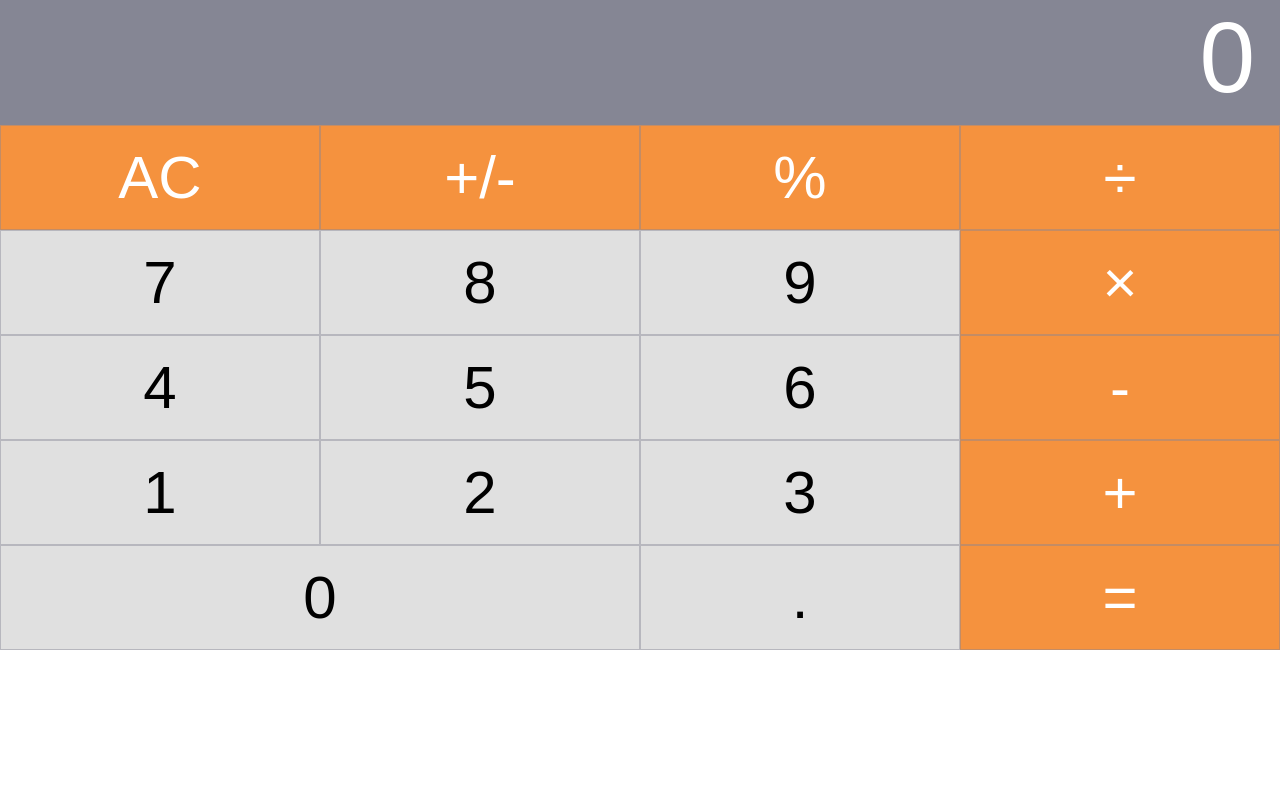
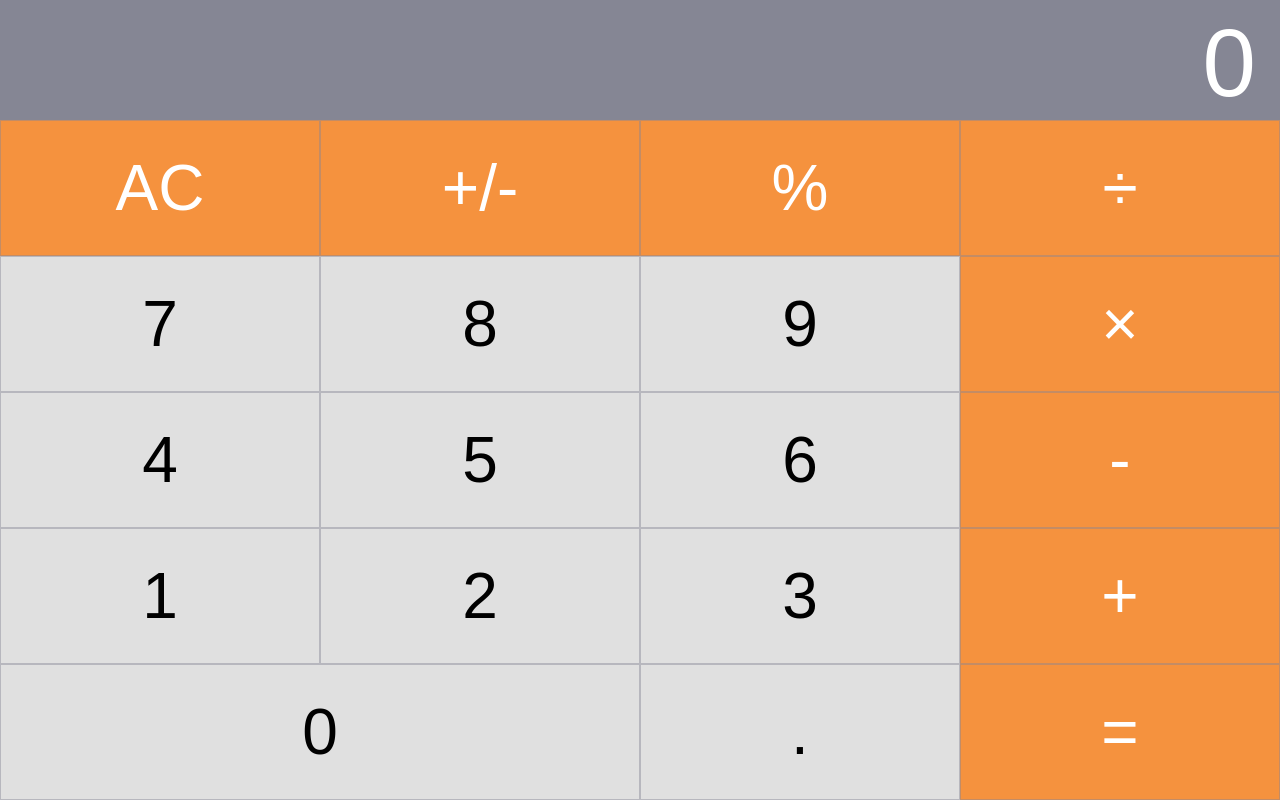
Before and after one commit to adechan/simple-calculator-react, a React (Create React App) app: page / in a window 1280 px wide. Built offline with nearby package versions, Linux system fonts and the light colour scheme.

Commit message:
fixed the height of the buttons

```diff
--- a/src/App.css
+++ b/src/App.css
@@ -3,6 +3,7 @@
 
 
 .App {
-  text-align: center;
   color: white;
+  height: 100%;
+  display: block;
 }
--- a/src/Components/Calculator/Button.js
+++ b/src/Components/Calculator/Button.js
@@ -38,12 +38,12 @@ const Button = ({value, width, setDisplayValue, displayValue, operation, setOper
     const Button = styled.button`
     background-color: ${backgroundColour};
     padding: 0px;
-    height: 8.2vw;
+    height: 100%;
     width: ${widthButton};
     border: 1px solid rgb(133, 134, 148, .45);
     color: ${textColour};
     font-family: 'Sans Sans', sans-serif;
-    font-size: 60px;
+    font-size: 8vh;
     font-weight: normal;
     padding: 0px;
     margin: 0px;
--- a/src/Components/Calculator/Buttons.js
+++ b/src/Components/Calculator/Buttons.js
@@ -8,6 +8,7 @@ const Buttons = ({setDisplayValue, displayValue, setOperation, operation, setPre
     `
 
     const Div = styled.div`
+    height: 17vh;
     `
 
     return (
--- a/src/Components/Calculator/Display.js
+++ b/src/Components/Calculator/Display.js
@@ -6,18 +6,19 @@ const Display = ({displayValue}) => {
     const Container = styled.div`
         margin: 0 auto;
         background: rgb(133, 134, 148);
-        height: 125px;
+        height: 15vh;
         text-align: right;
         justify-content: space-around;
 
     `
     const Value = styled.h3`
         font-family: 'Sans Sans', sans-serif;
-        font-size: 100px;
+        font-size: 12vh;
         font-weight: normal;
         padding: 0px;
-        padding-right: 25px;
+        padding-right: 3vh;
         margin: 0px;
+        padding-top: 1vh;
     `
 
     return (
--- a/src/index.css
+++ b/src/index.css
@@ -1,13 +1,10 @@
+html{
+  height: 100%;
+}
+
 body {
   margin: 0;
-  font-family: -apple-system, BlinkMacSystemFont, 'Segoe UI', 'Roboto', 'Oxygen',
-    'Ubuntu', 'Cantarell', 'Fira Sans', 'Droid Sans', 'Helvetica Neue',
-    sans-serif;
-  -webkit-font-smoothing: antialiased;
-  -moz-osx-font-smoothing: grayscale;
+  padding: 0;
+  font-family: sans-serif;
+  height: 100%;
 }
-
-code {
-  font-family: source-code-pro, Menlo, Monaco, Consolas, 'Courier New',
-    monospace;
-}
```
